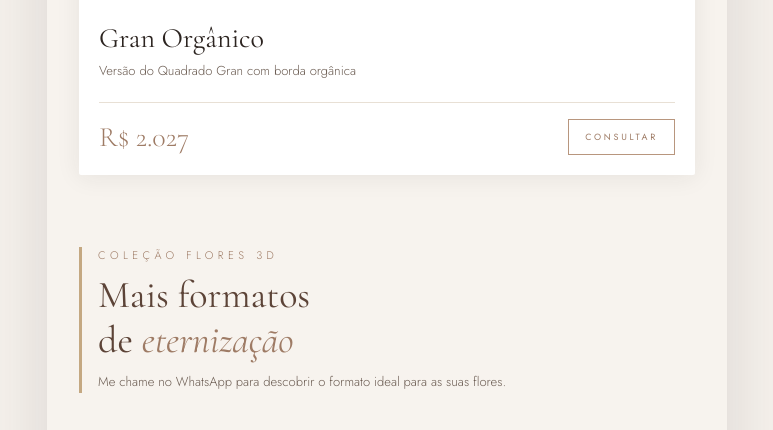
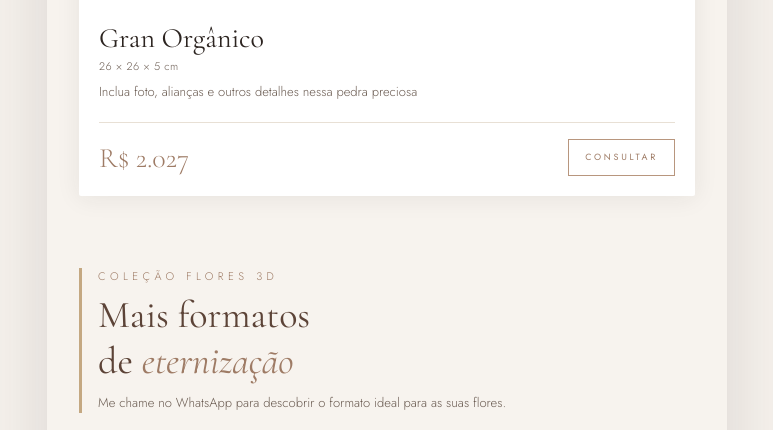
Before and after one commit to natashacastilho85/catalogo-villare, a plain HTML site: page index.html in a window 1280 px wide. Shown: the part 5575-6005 px from the top of the page, without its empty margins (253-1026 px from the left). Drawn offline with nearby package versions, Linux system fonts and the light colour scheme.

Commit message:
Add files via upload

```diff
--- a/index.html
+++ b/index.html
@@ -294,7 +294,8 @@
     </div>
     <div class="piece-info">
       <div class="piece-name">Gran Orgânico</div>
-      <div class="piece-desc">Versão do Quadrado Gran com borda orgânica</div>
+      <div class="piece-medida">26 × 26 × 5 cm</div>
+      <div class="piece-desc">Inclua foto, alianças e outros detalhes nessa pedra preciosa</div>
       <div class="piece-footer">
         <div class="piece-price">R$ 2.027</div>
         <a target="_blank" rel="noopener" href="https://wa.me/5512991076545?text=Olá! Tenho interesse no Gran Orgânico e gostaria de verificar disponibilidade." class="piece-cta">Consultar</a>
```
